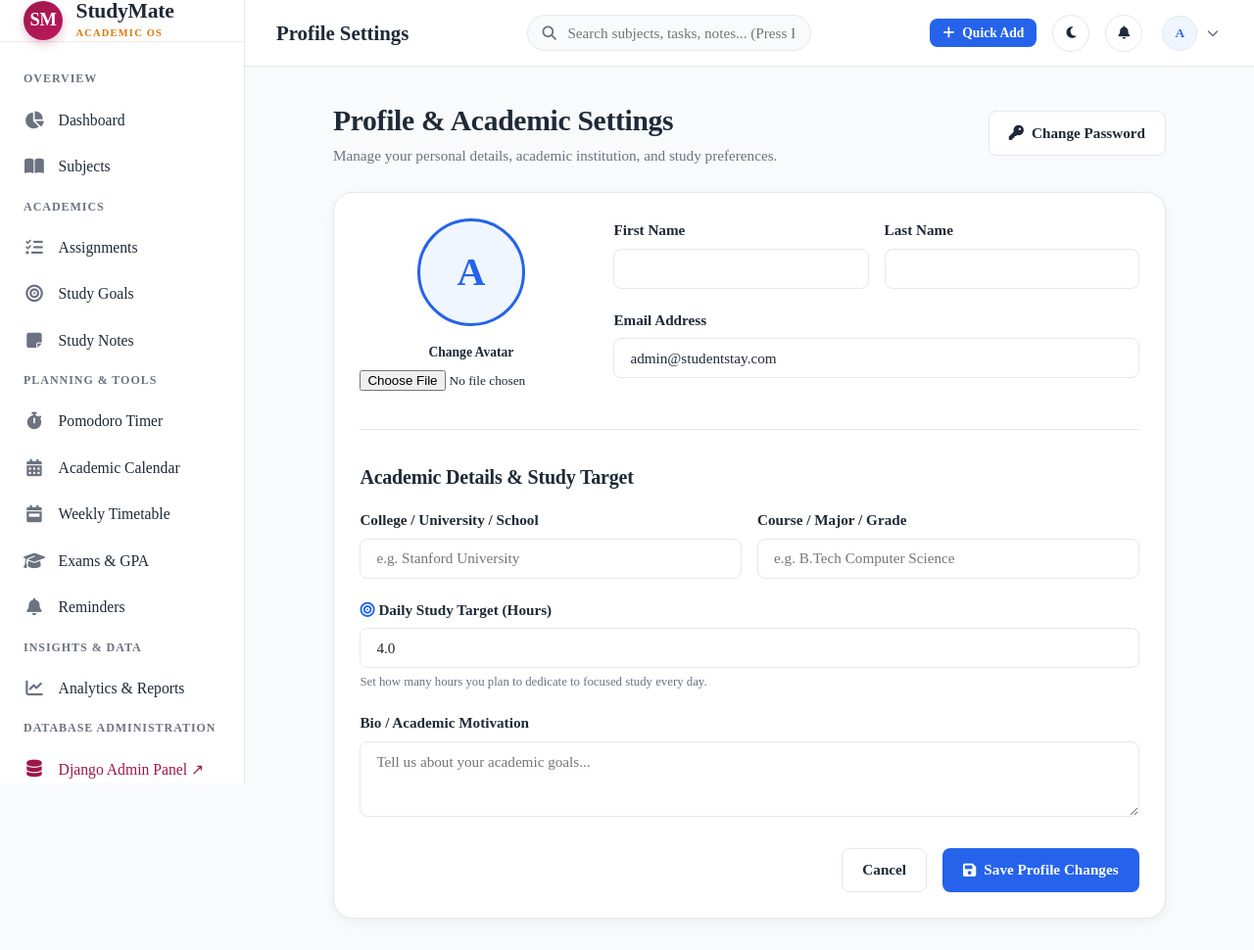
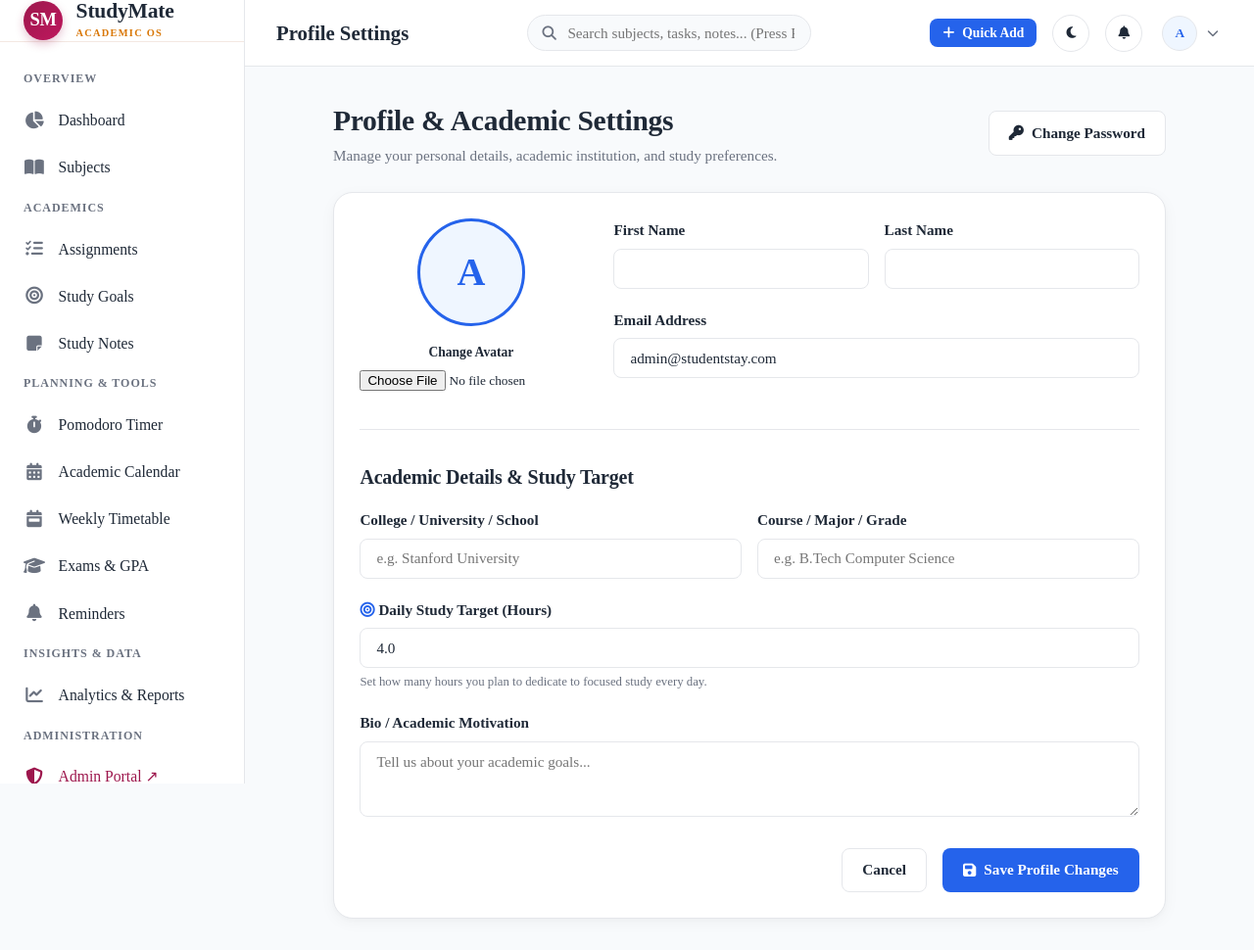
Before and after one commit to Sanjeev-k-11/django, a Django app: page /accounts/profile/ in a window 1280 px wide. Shown: the whole page at 98% size. Run offline with Django 5.2, Linux system fonts and the light colour scheme; a user stored in the database is signed in; data comes from the database, SQL or seed files in the repository; both versions use the stored data as it was after the commit; some libraries are stand-ins or nearby versions.

Commit message:
Remove awkward Public Home Page link from sidebar and style nav-item links cleanly

```diff
--- a/static/css/style.css
+++ b/static/css/style.css
@@ -218,8 +218,9 @@ p, span, div, input, button, select, textarea, label {
 .nav-item {
   display: flex;
   align-items: center;
-  padding: 0.7rem 1.5rem;
-  color: var(--text-main);
+  padding: 0.72rem 1.5rem;
+  color: var(--text-main) !important;
+  text-decoration: none !important;
   gap: 0.85rem;
   font-size: 0.98rem;
   font-weight: 500;
@@ -227,7 +228,14 @@ p, span, div, input, button, select, textarea, label {
   transition: var(--transition);
 }
 
-.nav-item i {
+.nav-item:visited {
+  color: var(--text-main) !important;
+  text-decoration: none !important;
+}
+
+.nav-item i,
+.nav-item svg,
+.nav-item .svg-inline--fa {
   font-size: 1.1rem;
   width: 22px;
   text-align: center;
--- a/templates/partials/sidebar.html
+++ b/templates/partials/sidebar.html
@@ -63,16 +63,13 @@
       <span>Analytics & Reports</span>
     </a>
 
-    <!-- Direct Admin Panel Link -->
-    <div class="nav-section-title">Database Administration</div>
-    <a href="/admin/" target="_blank" class="nav-item" style="color: var(--luxury-rose);">
-      <i class="fa-solid fa-database" style="color: var(--luxury-rose);"></i>
-      <span>Django Admin Panel ↗</span>
-    </a>
-    <a href="{% url 'core:home' %}" class="nav-item">
-      <i class="fa-solid fa-globe"></i>
-      <span>Public Home Page</span>
-    </a>
+    {% if user.is_staff %}
+      <div class="nav-section-title">Administration</div>
+      <a href="/admin/" target="_blank" class="nav-item" style="color: var(--luxury-rose) !important; text-decoration: none !important;">
+        <i class="fa-solid fa-shield-halved" style="color: var(--luxury-rose);"></i>
+        <span>Admin Portal ↗</span>
+      </a>
+    {% endif %}
   </nav>
 
   <div class="sidebar-footer">
```
Also changed, not shown: other parts of static/css/style.css (+19 -13 lines), db.sqlite3.
